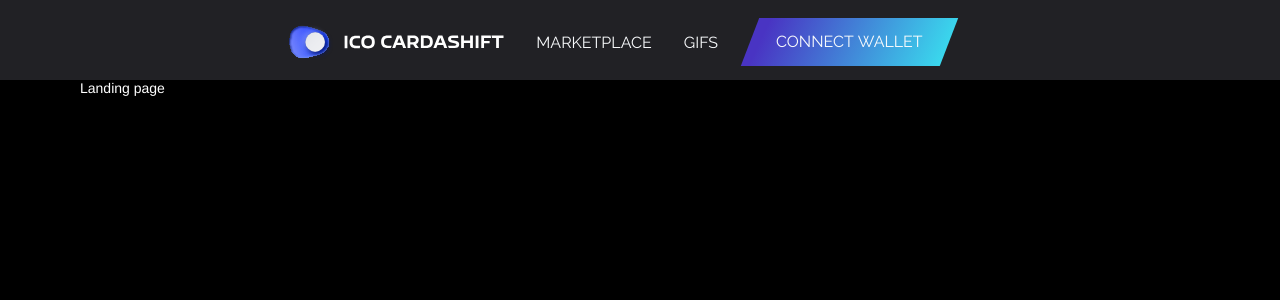
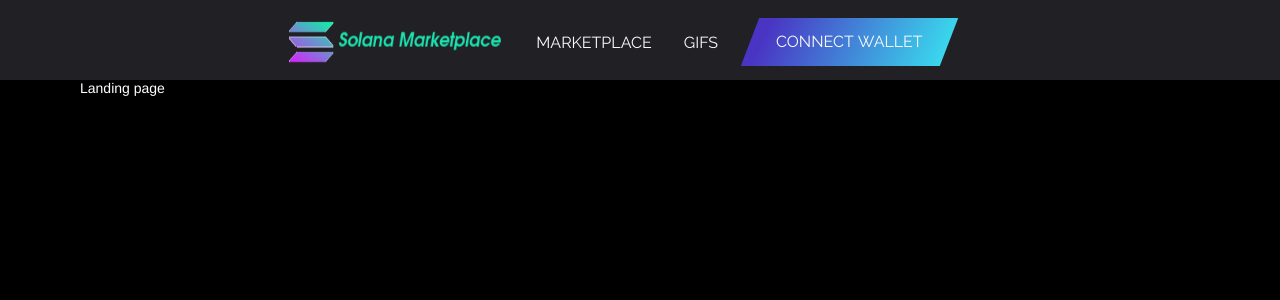
Before and after one commit to Lutenruto/PA_2K22, a React (Create React App) app in the folder packages/frontend/: page / in a window 1280 px wide. Shown: the top 300 px of the page. Built offline with nearby package versions, Linux system fonts and the light colour scheme; a web font is replaced by a local one; what @project-serum/anchor, @solana/web3.js would draw is missing.

Commit message:
:sparkles: Adding an awful logo

```diff
--- a/packages/frontend/src/app/App.components/Menu/Menu.view.tsx
+++ b/packages/frontend/src/app/App.components/Menu/Menu.view.tsx
@@ -54,7 +54,7 @@ export const MenuView = ({ connectWallet, walletLogout }: MenuViewProps) => {
       <Hamburger showing={showing} setShowing={() => setShowing(!showing)} />
       <MenuBar showing={showing} logged={wallet.address !== ""}>
         <Link to="/" onClick={() => setShowing(false)}>
-          <MenuLogo alt="logo" src="/logo.svg" />
+          <MenuLogo alt="logo" src="/logo.png" />
         </Link>
         <Link to="/marketplace" onClick={() => setShowing(false)}>
           MARKETPLACE
```
Also changed, not shown: packages/frontend/public/logo.png (added), packages/frontend/public/logo.svg (deleted).
